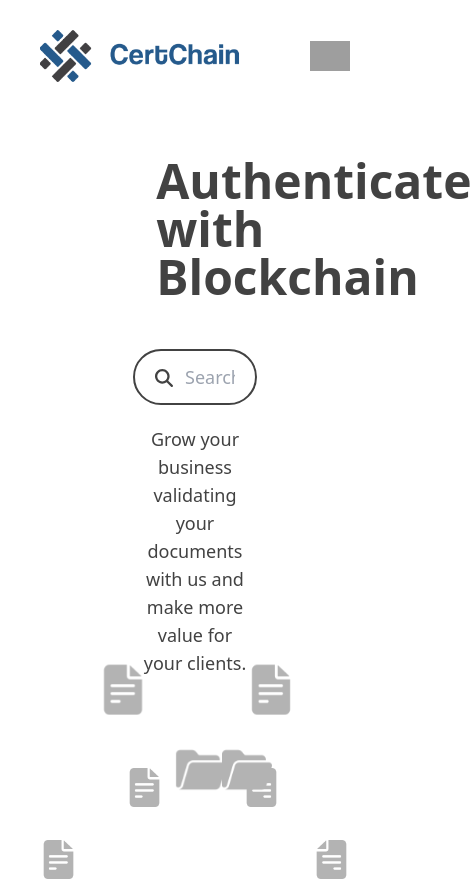
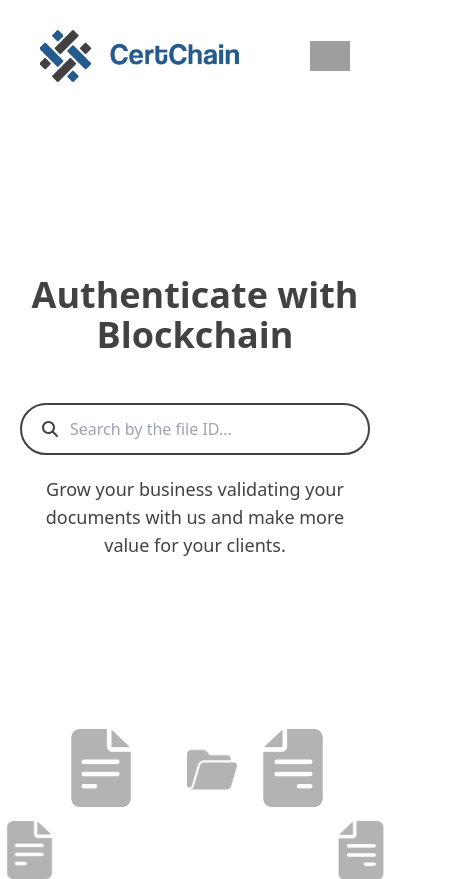
Before and after one commit to srteerra/certchain, a React (Vite) app: page / in a window 390 px wide. Shown: the whole page, 472 px wide, since content can reach past the window. Built offline with nearby package versions, Linux system fonts and the light colour scheme; grey boxes are pictures that could not be loaded.

Commit message:
CER-50 fix: Fix some responsive issues :iphone:
- Animated icons respinsive

- Font responsive

```diff
--- a/src/components/Footer.jsx
+++ b/src/components/Footer.jsx
@@ -5,15 +5,15 @@ const Footer = () => {
     return (
         // Icons animated
         <div className="h-1/5 relative opacity-30">
-            <img src={ file } alt="file" className="w-[10%] absolute -bottom-16 left-[10%]" />
-            <img src={ file } alt="file" className="w-[10%] absolute bottom-2 left-[32%]" />
-            <img src={ file } alt="file" className="w-[10%] absolute bottom-2 left-[62%] -scale-x-100" />
-            <img src={ file } alt="file" className="w-[10%] absolute -bottom-16 left-[80%] -scale-x-100" />
+            <img src={ file } alt="file" className="w-[15%] lg:w-[10%] absolute -bottom-16 left-0 lg:left-[10%]" />
+            <img src={ file } alt="file" className="w-[20%] lg:w-[10%] absolute bottom-2 left-[16%] lg:left-[32%]" />
+            <img src={ file } alt="file" className="w-[20%] lg:w-[10%] absolute bottom-2 left-[65%] lg:left-[62%] -scale-x-100" />
+            <img src={ file } alt="file" className="w-[15%] lg:w-[10%] absolute -bottom-16 left-[85%] lg:left-[80%] -scale-x-100" />
 
-            <img src={ file } alt="file" className="w-[50px] animate-bounce-slow absolute top-0 left-[25%]" />
-            <img src={ file } alt="file" className="w-[50px] animate-bounce-slow absolute top-0 right-[24%] -scale-x-100" />
-            <img src={ folder } alt="file" className="w-[50px] animate-bounce-slow absolute top-20 left-[45%]" />
-            <img src={ folder } alt="file" className="w-[50px] animate-bounce-slow absolute top-20 left-[57%] -scale-x-100" />
+            <img src={ file } alt="file" className="w-[50px] animate-bounce-slow hidden lg:block absolute top-0 left-[25%]" />
+            <img src={ file } alt="file" className="w-[50px] animate-bounce-slow hidden lg:block absolute top-0 right-[24%] -scale-x-100" />
+            <img src={ folder } alt="file" className="w-[50px] animate-bounce-slow absolute top-20 left-[48%] sm:left-[50%] lg:left-[45%]" />
+            <img src={ folder } alt="file" className="w-[50px] animate-bounce-slow absolute hidden lg:block top-20 left-[57%] -scale-x-100" />
         </div>
     );
 }
--- a/src/components/Input.jsx
+++ b/src/components/Input.jsx
@@ -11,7 +11,7 @@ function InputText({placeholder}){
 //Input Search with icon
 function InputSearch({placeholder}){
     return(
-        <div className="py-3 px-5 border-2 border-black rounded-full text-lg flex items-center gap-3 overflow-hidden ">
+        <div className="py-3 px-5 border-2 border-black rounded-full sm:text-lg flex items-center gap-3 overflow-hidden ">
             <button><FontAwesomeIcon icon="fa-solid fa-magnifying-glass" /></button>
             <input type="text" placeholder={placeholder} className="focus:outline-none w-full" />
         </div>
--- a/src/pages/Home.jsx
+++ b/src/pages/Home.jsx
@@ -8,13 +8,13 @@ const Home = () => {
     return (
         <div className="h-5/6 w-full">
             <div className="h-4/5 flex text-black justify-center flex-col items-center ">
-                <div className="p-5 w-1/2 text-center">
-                    <p className="text-5xl font-bold my-12 w-1/2 mx-auto">Authenticate with Blockchain</p>
-                    <div className="my-5 w-4/5 mx-auto">
+                <div className="p-5 w-full md:w-1/2 text-center">
+                    <p className="text-4xl md:text-5xl font-bold my-12 w-full lg:w-1/2 mx-auto">Authenticate with Blockchain</p>
+                    <div className="my-5 w-full sm:w-11/12 md:w-4/5 mx-auto">
                         <InputSearch placeholder="Search by the file ID..." />
                     </div>
 
-                    <p className="text-lg w-2/3 mx-auto">Grow your business validating your documents with us and make more value for your clients.</p>
+                    <p className="text-lg w-11/12 sm:w-2/3 mx-auto">Grow your business validating your documents with us and make more value for your clients.</p>
                 </div>
             </div>
 
```
